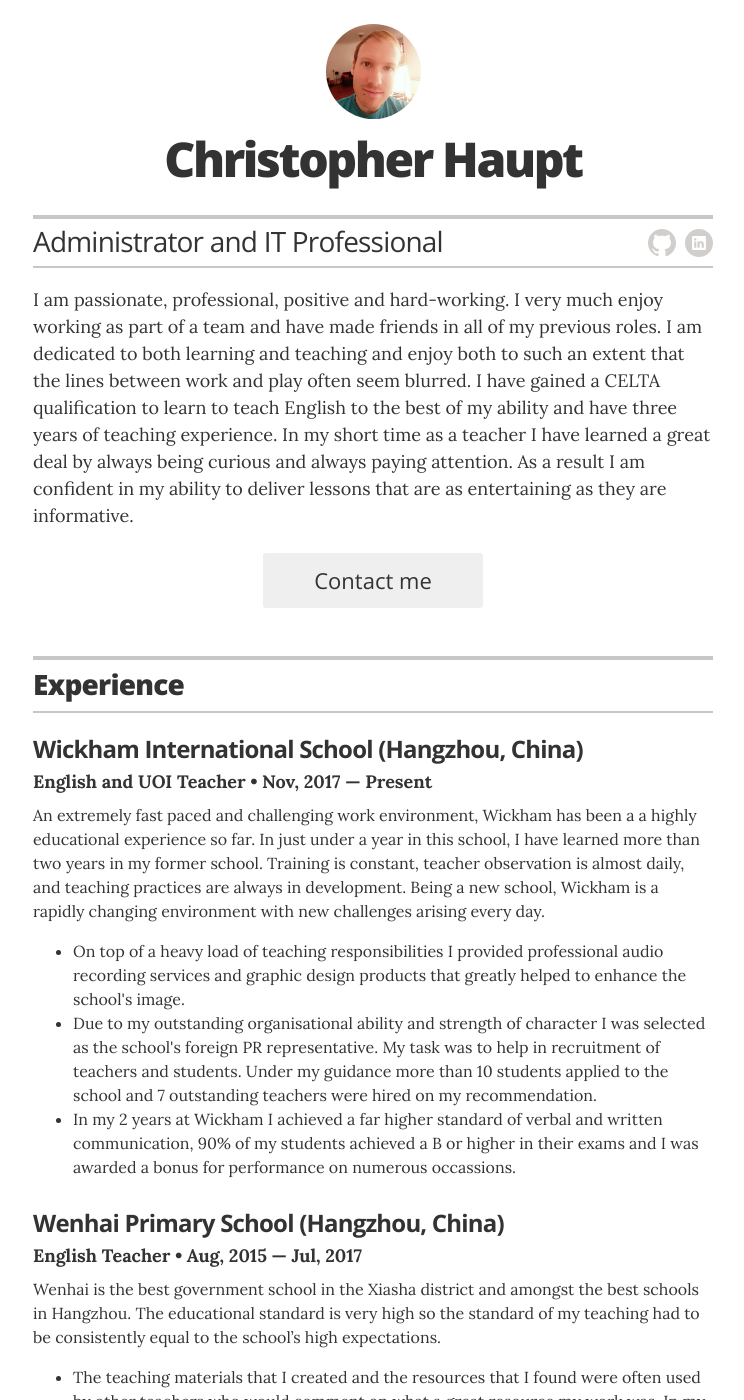
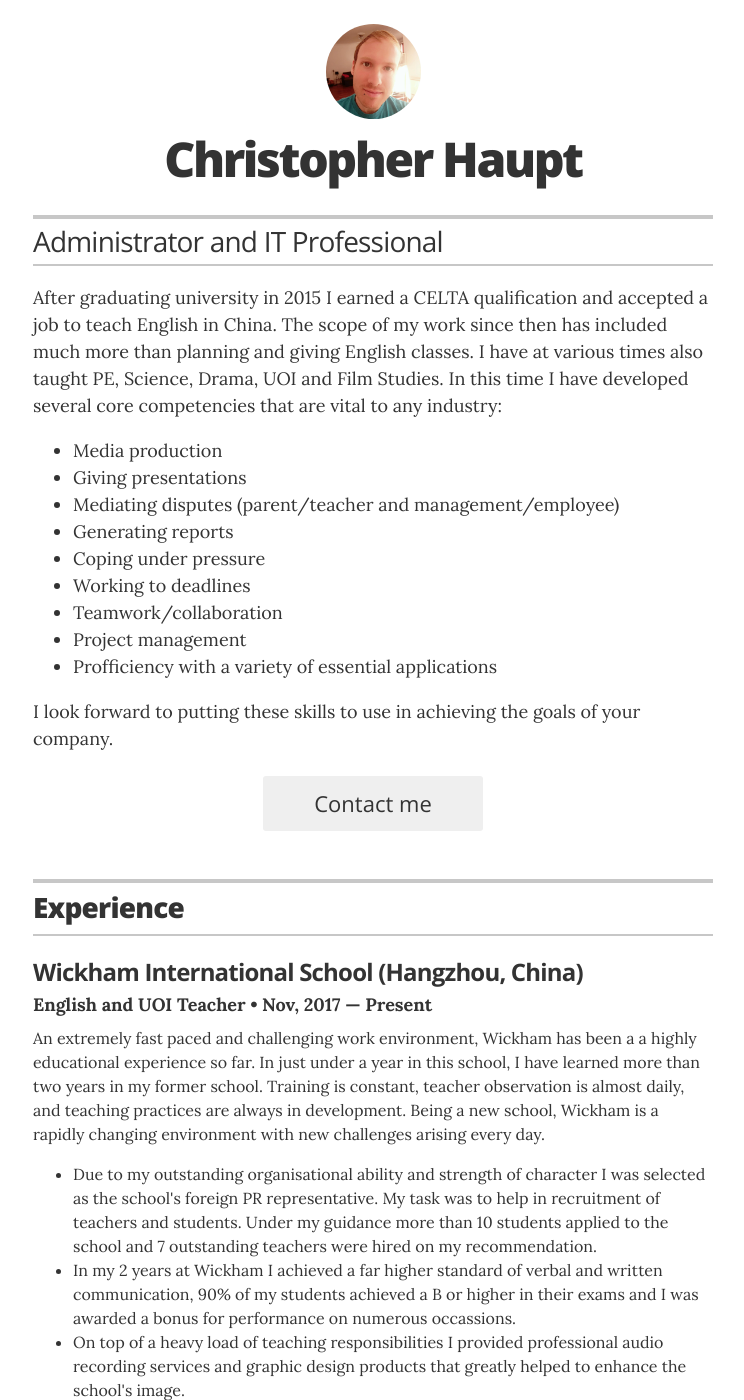
Before and after one commit to erasebegin/chris-haupt-resume, a Jekyll site: the page built from index.html, in a window 1280 px wide and 1400 px high. Shown: the whole window, without its empty margins (267-1011 px from the left). Built offline with Jekyll 4.4.1, drawn with Linux system fonts in a browser that asks for light colours.

Commit message:
updating _config.yml

```diff
--- a/_config.yml
+++ b/_config.yml
@@ -13,11 +13,10 @@ resume_avatar:                  "true"
 resume_name:                    "Christopher Haupt"
 resume_title:                   "Administrator and IT Professional"
 resume_contact_email:           "chris.james.haupt@gmail.com"
-resume_contact_telephone:       "+447544095789"
-resume_contact_address:         "Launceston, United Kingdom"
+resume_contact_telephone:       "+447539830834"
+resume_contact_address:         "Basel, Switzerland"
 resume_header_contact_info: "UK +447544094789 | CN +8615158197693 | chris.james.haupt@gmail.com"
-resume_header_intro: "<p>I am passionate, professional, positive and hard-working. I very much enjoy working as part of a team and have made friends in all of my previous roles. I am dedicated to both learning and teaching and enjoy both to such an extent that the lines between work and play often seem blurred. I have gained a CELTA qualification to learn to teach English to the best of my ability and have three years of teaching experience. In my short time as a teacher I have learned a great deal by always being curious and always paying attention. As a result I am confident in my ability to deliver lessons that are as entertaining as they are informative.
-</p>"
+resume_header_intro: "<p>After graduating university in 2015 I earned a CELTA qualification and accepted a job to teach English in China. The scope of my work since then has included much more than planning and giving English classes. I have at various times also taught PE, Science, Drama, UOI and Film Studies. In this time I have developed several core competencies that are vital to any industry: <ul><li>Media production</li><li>Giving presentations</li><li>Mediating disputes (parent/teacher and management/employee)</li><li>Generating reports</li><li>Coping under pressure</li><li>Working to deadlines</li><li>Teamwork/collaboration</li><li>Project management</li><li>Profficiency with a variety of essential applications</li></ul> I look forward to putting these skills to use in achieving the goals of your company.</p>"
 
 # use "yes" to display the email contact button,
 # "no" to display an "I'm not looking for work" message,
@@ -39,13 +38,13 @@ resume_section_interests:       true
 # Resume social links
 # uncomment the options you wish to display, and add your own URL
 resume_social_links:
- resume_github_url:            "https://github.com/erasebegin"
+resume_github_url:            "https://github.com/erasebegin"
   #resume_twitter_url:           "http://twitter.com/jglovier"
   #resume_dribbble_url:          "https://dribbble.com/jag"
   #resume_facebook_url:          "https://www.facebook.com/EraseBegin"
- resume_linkedin_url:          "https://www.linkedin.com/in/chris-haupt"
+resume_linkedin_url:          "https://www.linkedin.com/in/chris-haupt"
   #resume_instagram_url:         "https://www.instagram.com/christhaupt/"
- #resume_website_url:           "http://erasebegin.github.io/thinkdrops"
+resume_website_url:           "http://erasebegin.github.io/necessary-products"
 resume_print_social_links:      true
 
 # Design settings
--- a/_data/experience.yml
+++ b/_data/experience.yml
@@ -4,7 +4,7 @@
 - company: Wickham International School (Hangzhou, China)
   position: English and UOI Teacher
   duration: Nov, 2017 &mdash; Present
-  summary: An extremely fast paced and challenging work environment, Wickham has been a a highly educational experience so far. In just under a year in this school, I have learned more than two years in my former school. Training is constant, teacher observation is almost daily, and teaching practices are always in development. Being a new school, Wickham is a rapidly changing environment with new challenges arising every day.<ul class="resume-item-list"><li>On top of a heavy load of teaching responsibilities I provided professional audio recording services and graphic design products that greatly helped to enhance the school's image.</li><li>Due to my outstanding organisational ability and strength of character I was selected as the school's foreign PR representative. My task was to help in recruitment of teachers and students. Under my guidance more than 10 students applied to the school and 7 outstanding teachers were hired on my recommendation.</li><li>In my 2 years at Wickham I achieved a far higher standard of verbal and written communication, 90% of my students achieved a B or higher in their exams and I was awarded a bonus for performance on numerous occassions.</li></ul>
+  summary: An extremely fast paced and challenging work environment, Wickham has been a a highly educational experience so far. In just under a year in this school, I have learned more than two years in my former school. Training is constant, teacher observation is almost daily, and teaching practices are always in development. Being a new school, Wickham is a rapidly changing environment with new challenges arising every day.<ul class="resume-item-list"><li>Due to my outstanding organisational ability and strength of character I was selected as the school's foreign PR representative. My task was to help in recruitment of teachers and students. Under my guidance more than 10 students applied to the school and 7 outstanding teachers were hired on my recommendation.</li><li>In my 2 years at Wickham I achieved a far higher standard of verbal and written communication, 90% of my students achieved a B or higher in their exams and I was awarded a bonus for performance on numerous occassions.</li><li>On top of a heavy load of teaching responsibilities I provided professional audio recording services and graphic design products that greatly helped to enhance the school's image.</li></ul>
 
 # Wenhai Primary School
 - company: Wenhai Primary School (Hangzhou, China)
```
